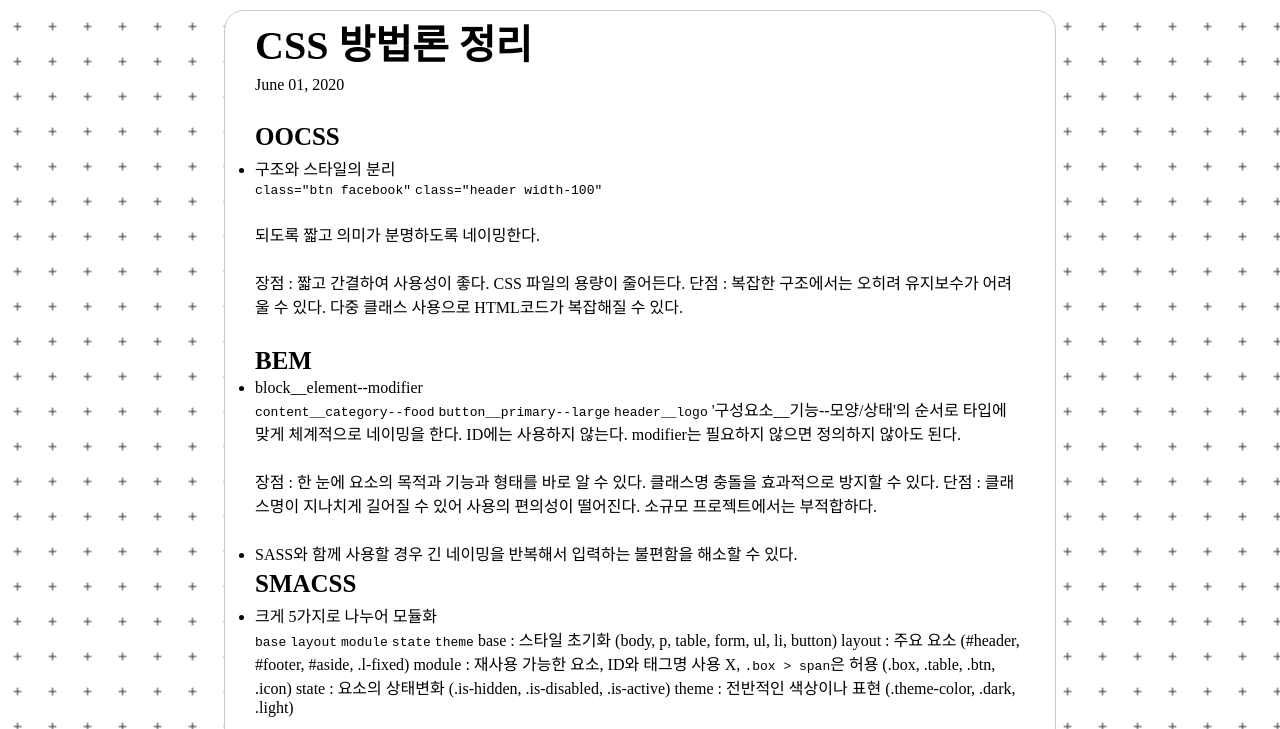
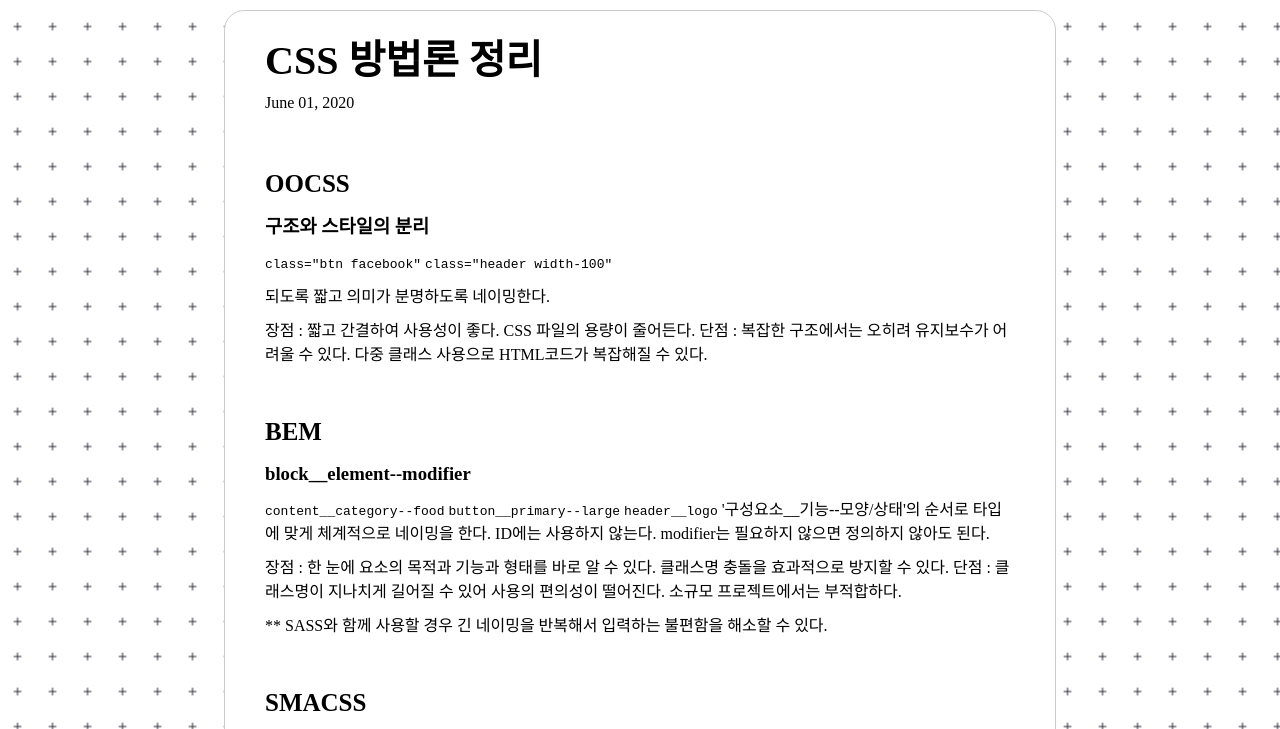
Before and after one commit to kimji9663/kimji9663.github.io, a Gatsby site: page /post_20200601/ in a window 1280 px wide. Shown: the part 61-790 px from the top of the page. Built offline with nearby package versions, Linux system fonts and the light colour scheme; Gatsby itself is replaced by a stand-in of ours.

Commit message:
Modify layout in 'blog'

````diff
--- a/content/blog/post_20200601/index.md
+++ b/content/blog/post_20200601/index.md
@@ -4,7 +4,7 @@ date: "2020-06-01"
 ---
 
 ## OOCSS
-+ 구조와 스타일의 분리
+### 구조와 스타일의 분리
 
 ```class="btn facebook"``` ```class="header width-100"```
 
@@ -13,10 +13,11 @@ date: "2020-06-01"
 장점 : 짧고 간결하여 사용성이 좋다. CSS 파일의 용량이 줄어든다.
 단점 : 복잡한 구조에서는 오히려 유지보수가 어려울 수 있다. 다중 클래스 사용으로 HTML코드가 복잡해질 수 있다.
 
-
+<br />
+<br />
 
 ## BEM
-+ block__element--modifier
+### block__element--modifier
 
 ```content__category--food``` ```button__primary--large``` ```header__logo```
 '구성요소__기능--모양/상태'의 순서로 타입에 맞게 체계적으로 네이밍을 한다.
@@ -26,12 +27,13 @@ modifier는 필요하지 않으면 정의하지 않아도 된다.
 장점 : 한 눈에 요소의 목적과 기능과 형태를 바로 알 수 있다. 클래스명 충돌을 효과적으로 방지할 수 있다.
 단점 : 클래스명이 지나치게 길어질 수 있어 사용의 편의성이 떨어진다. 소규모 프로젝트에서는 부적합하다.
 
-* SASS와 함께 사용할 경우 긴 네이밍을 반복해서 입력하는 불편함을 해소할 수 있다.
+** SASS와 함께 사용할 경우 긴 네이밍을 반복해서 입력하는 불편함을 해소할 수 있다.
 
-
+<br />
+<br />
 
 ## SMACSS
-+ 크게 5가지로 나누어 모듈화
+### 크게 5가지로 나누어 모듈화
 
 ```base``` ```layout``` ```module``` ```state``` ```theme```
 base : 스타일 초기화 (body, p, table, form, ul, li, button)
@@ -43,4 +45,4 @@ theme : 전반적인 색상이나 표현 (.theme-color, .dark, .light)
 장점 : CSS 구조를 탄탄하게 잡을 수 있다. 체계적이고 확장성이 좋다.
 단점 : 많은 규칙 때문에 CSS작성에 제약이 있을 수 있다. 규칙을 잘 이해하고 사용할 수 있도록 훈련이 필요하다. 클래스 충돌이 발생할 수 있다.
 
-* BEM과 적절히 혼용하여 사용하면 클래스 충돌을 피할 수 있다.
+** BEM과 적절히 혼용하여 사용하면 클래스 충돌을 피할 수 있다.
--- a/src/styles/global.scss
+++ b/src/styles/global.scss
@@ -51,9 +51,6 @@ h2 {
     @include breakpoint('desktop'){
         font-size: 25px;
     }
-}
-p {
-    margin-bottom: 1.5rem;
 }
 a {
     color: #000;
@@ -239,14 +236,12 @@ $secondaryColor: #119cff;
         @include blogWrap;
 
         margin: 0 auto;
-        padding: 5px 20px;
+        padding: 5px 20px 30px;
 
         article {
-            margin: 15px 0;
-            padding: 15px;
-            border-radius: 15px;
+            padding: 30px 15px;
+            border-bottom: 1px solid #ccc;
             background: #fff;
-            box-shadow: 2px 2px 15px rgba(0, 0, 0, 0.3);
         }
 
         h3 {
@@ -262,11 +257,31 @@ $secondaryColor: #119cff;
         @include blogWrap;
 
         margin: 70px auto 0;
-        padding: 5px 30px;
+        padding: 20px 40px;
         border: {
             top: 1px solid #ccc;
             bottom: 1px solid #ccc;
             radius: 20px;
+        }
+
+        h1, h2, h3, h4, h5, h6 {
+            margin-bottom: 10px;
+        }
+
+        p, li {
+            margin-bottom: 10px;
+            line-height: 1.5;
+        }
+
+        li {
+            margin-left: 16px;
+        }
+
+        .title__wrap {
+            margin-bottom: 50px;
+        }
+        .title {
+            margin-bottom: 0;
         }
     }
 
--- a/src/templates/blog-post.js
+++ b/src/templates/blog-post.js
@@ -17,23 +17,11 @@ const BlogPostTemplate = ({ data, pageContext, location }) => {
       />
       <div className="view__wrap">
         <article>
-          <header>
-            <h1
-              style={{
-                //marginTop: rhythm(1),
-                marginBottom: 0,
-                lineHeight: 1.5
-              }}
-            >
+          <header className="title__wrap">
+            <h1 className="title">
               {post.frontmatter.title}
             </h1>
-            <p
-              style={{
-                //...scale(-1 / 5),
-                display: `block`,
-                //marginBottom: rhythm(1),
-              }}
-            >
+            <p>
               {post.frontmatter.date}
             </p>
           </header>
````
Also changed, not shown: content/blog/post_20200401/index.md (+8 -0 lines), content/blog/post_20200416/index.md (+3 -0 lines), src/styles/global.css.
